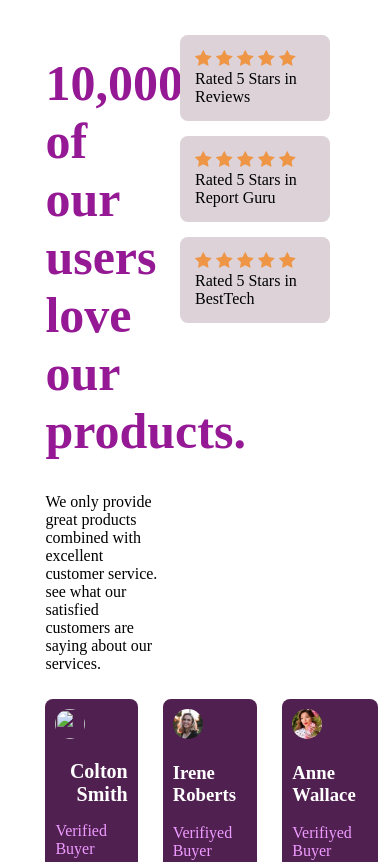
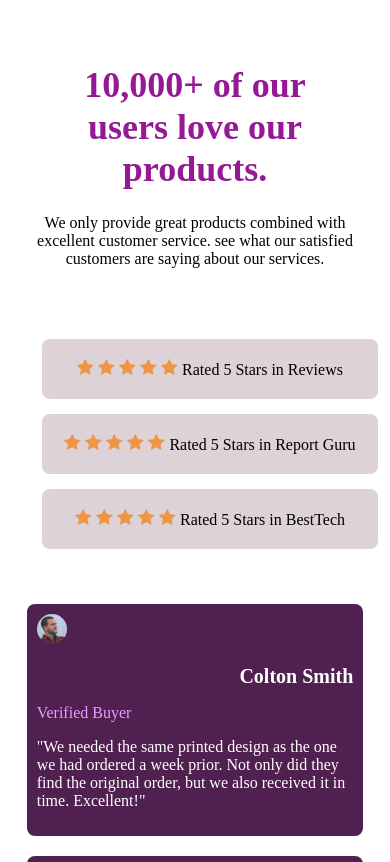
Before and after one commit to suhaendris18-sudo/my-project, a plain HTML site: page index.html in a window 390 px wide. Shown: the top 862 px of the page. Drawn offline with Linux system fonts and the light colour scheme.

Commit message:
Add responsive mobile styling

```diff
--- a/index.html
+++ b/index.html
@@ -61,7 +61,7 @@
             <div class="cards">
 
                 <div class="card 1">
-                        <img src="image/image-colton,jpg">
+                        <img src="image/image-colton.jpg">
                         <h2>Colton Smith</h2>
                     <span>Verified Buyer</span>
                     <p>
--- a/style.css
+++ b/style.css
@@ -59,3 +59,45 @@ h2{
     font-size: 12px;
     text-align: right;
 }
+
+
+
+
+@media (max-width:950px){}
+    .container{
+        width:90%;
+        margin:40px auto;
+
+}
+.top{
+    flex-direction:column;
+    text-align:center;
+    gap:40px;
+    margin-bottom:40px;
+}
+.intro{
+    width:100%
+}
+h1{
+    font-size:36px;
+}
+.ratings{
+    width:100%;
+    align-items:center;
+}
+.rating{
+    width:100%;
+    flex-direction:column;
+    gap:10px;
+    padding:20px;
+    box-sizing:border-box;
+}
+.cards{
+    flex-direction:column;
+    height:auto;
+    gap:20px;
+    margin-top:30px;
+}.card{
+    width:100%;
+    box-sizing:border-box;
+}
```
Also changed, not shown: 1 other file.
